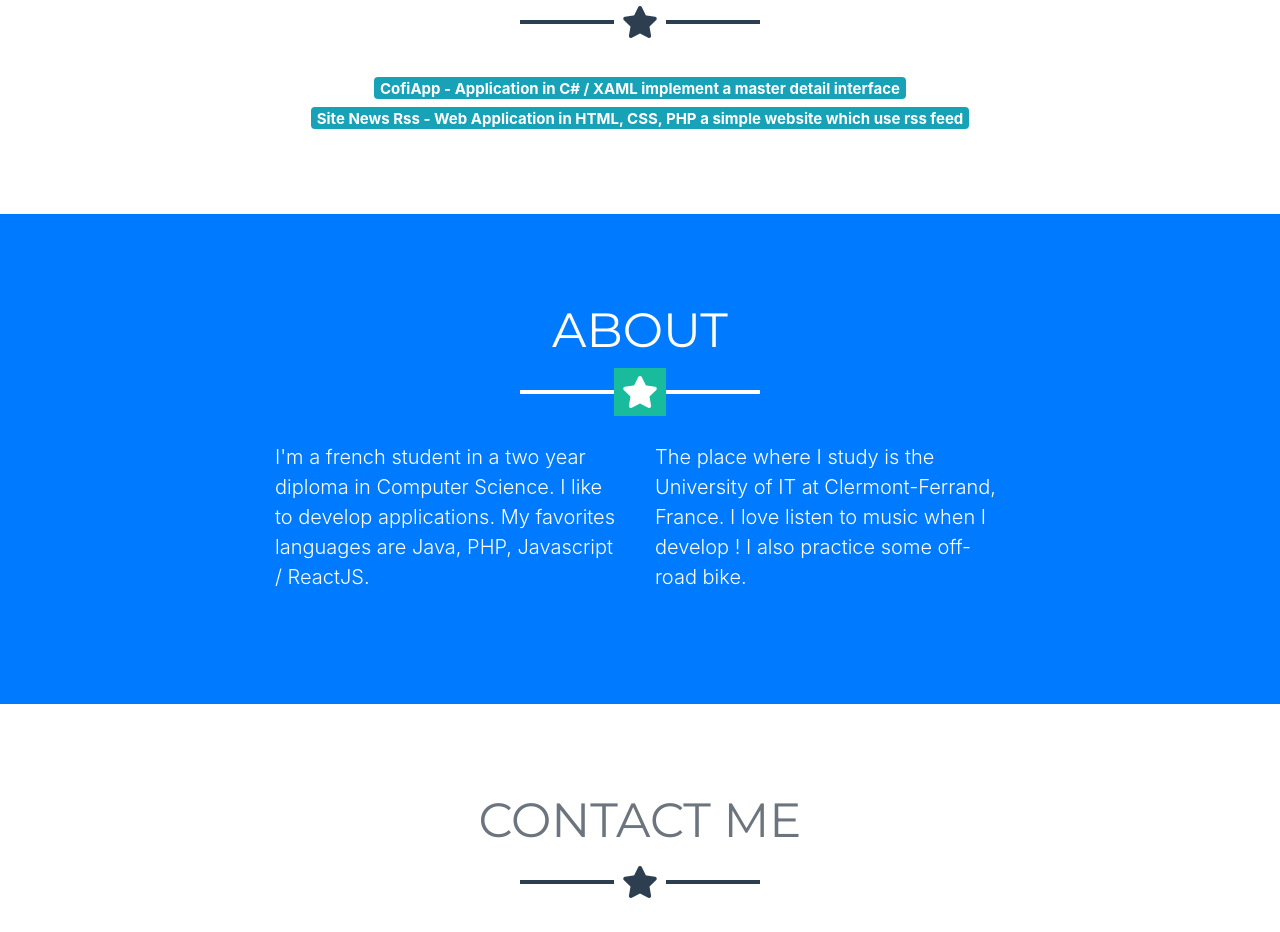
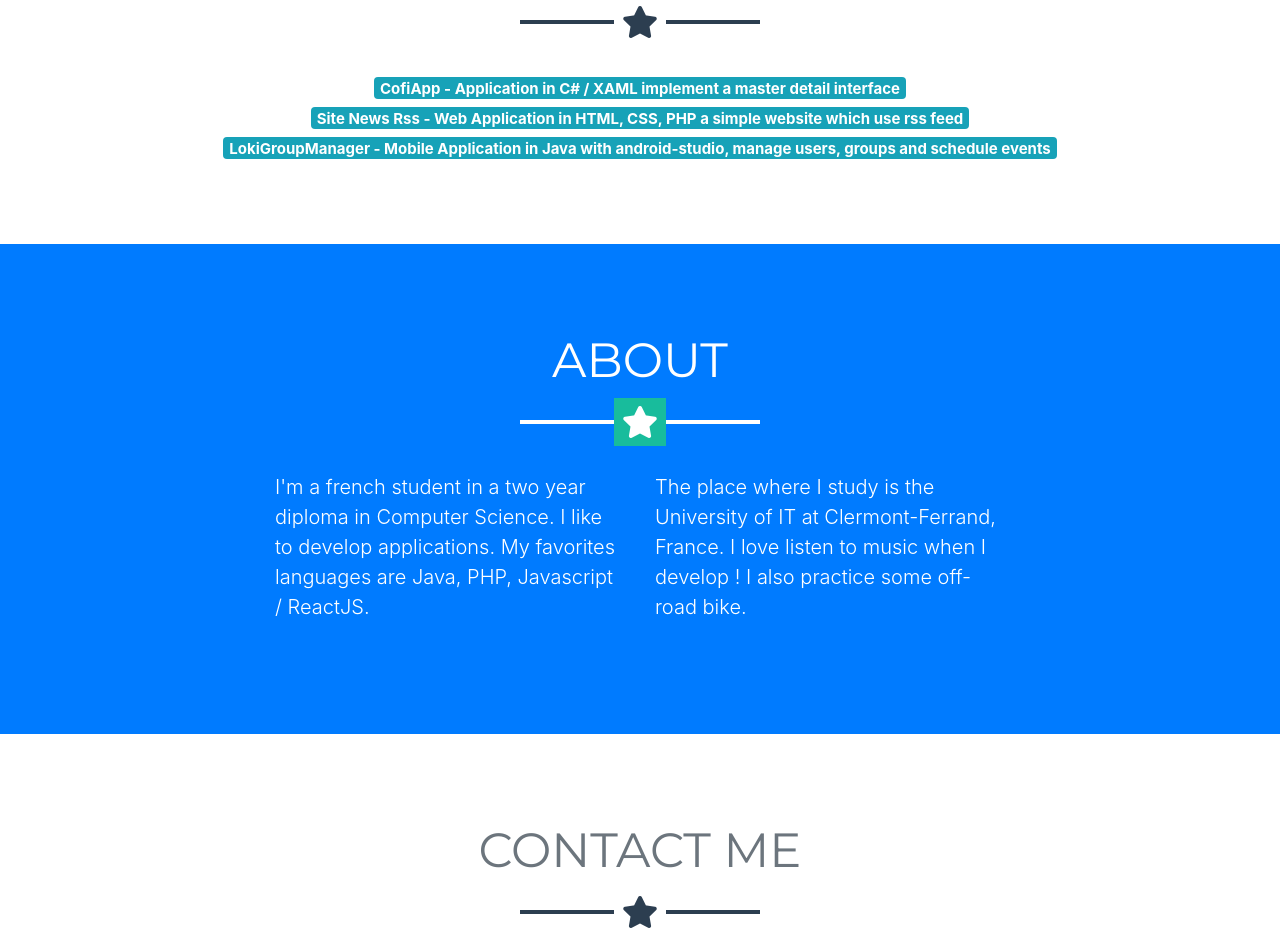
Before and after one commit to esbarland/esbarland.github.io, a website with bundled scripts: page index.html in a window 1280 px wide. Shown: the part 940-1872 px from the top of the page. Built offline with nearby package versions, Linux system fonts and the light colour scheme.

Commit message:
add new projets

```diff
--- a/index.html
+++ b/index.html
@@ -70,6 +70,7 @@
       	<ul class="list-unstyled text-center">
           	<li class="lead"><a class="badge badge-info" href="https://github.com/clallavena/CoFiAppV1" target="_blank">CofiApp - Application in C# / XAML implement a master detail interface</a></li>
           	<li class="lead"><a class="badge badge-info" href="https://github.com/esbarland/Site-News-Rss" target="_blank">Site News Rss - Web Application in HTML, CSS, PHP a simple website which use rss feed</a></li>
+          	<li class="lead"><a class="badge badge-info" href="https://github.com/esbarland/LokiGroupManager" target="_blank">LokiGroupManager - Mobile Application in Java with android-studio, manage users, groups and schedule events</a></li>
 
       	</ul>
 
```
